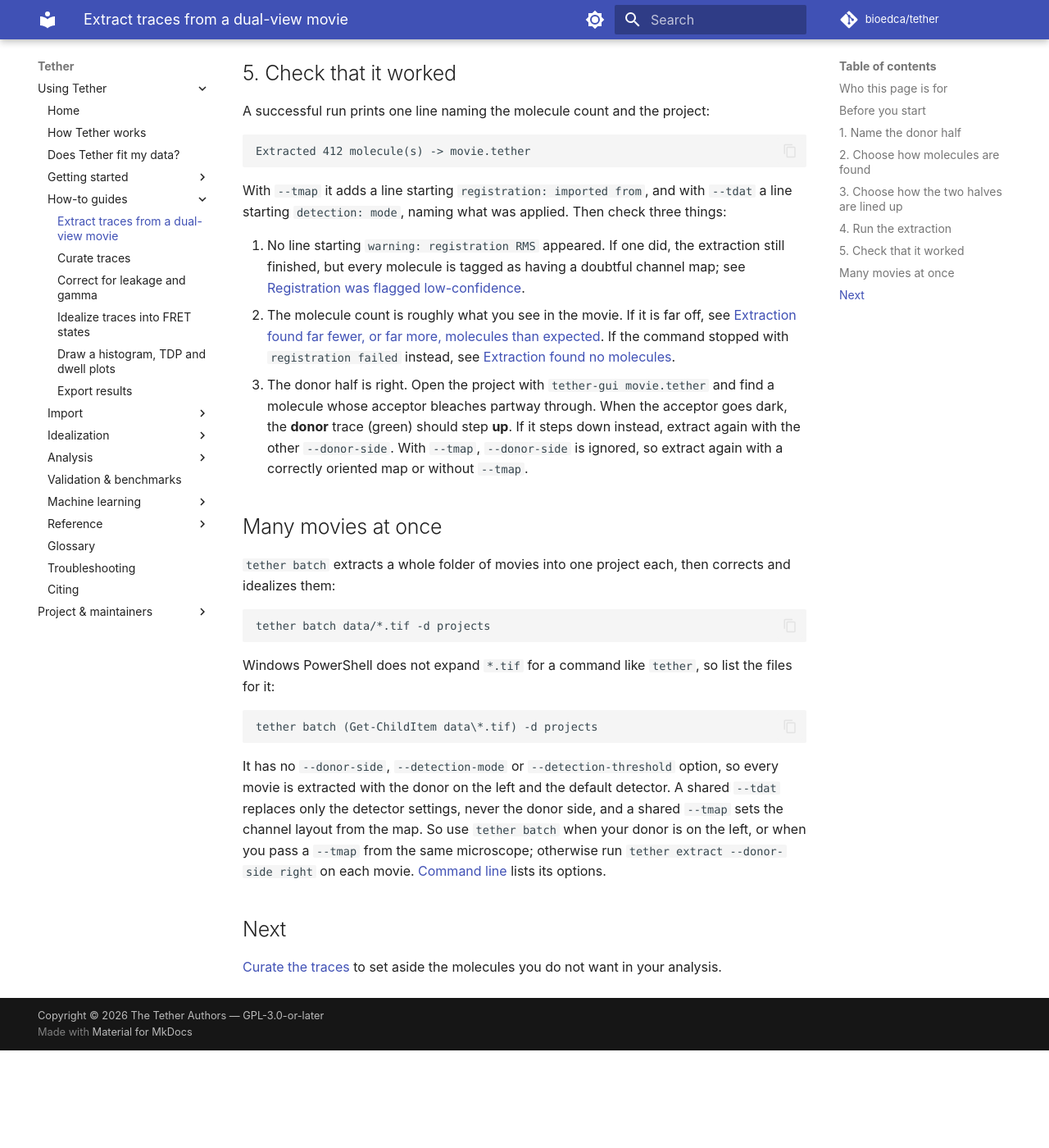
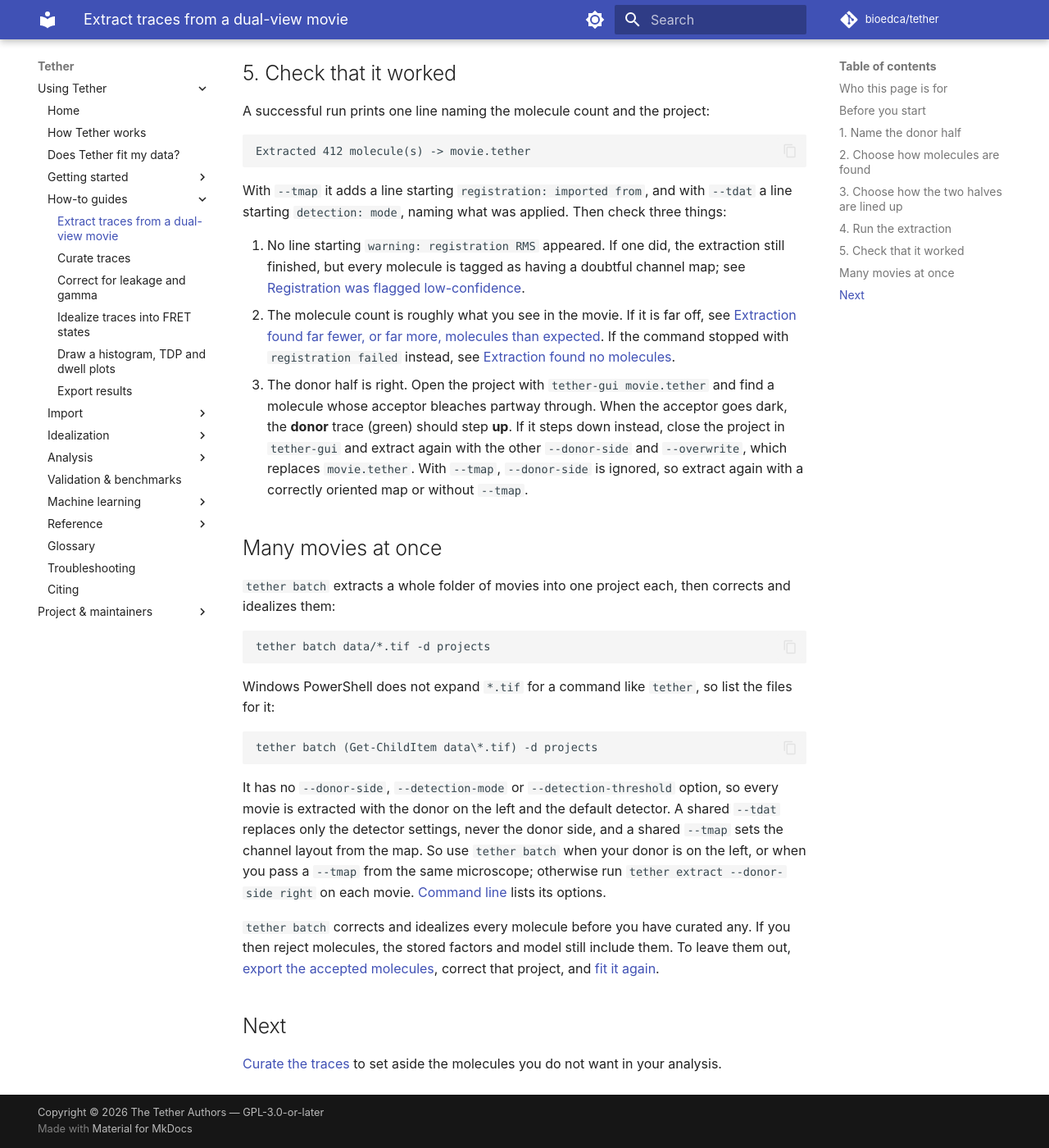
Before and after one commit to bioedca/tether, an MkDocs documentation site: the page built from docs/how-to/extract-traces.md, in a window 1280 px wide and 1400 px high, scrolled down 2217 px. Shown: the whole window at 82% size. Built offline with MkDocs 1.6.1 and Material for MkDocs 9.7.7, drawn with Linux system fonts in a browser that asks for light colours; comment, search, counter and statistics services are not loaded; the version menu is left out; before the commit the page ends 3498 px from its top, so only the background shows below that.

Commit message:
docs(how-to): answer CodeRabbit review 2 (#177)
Re-extraction needs --overwrite and the project closed in tether-gui;
tether batch corrects and idealizes before curation, so point to the
subset, correct and refit path; the per-molecule gamma fallback applies
only when the dataset gamma was computed.

```diff
--- a/docs/how-to/extract-traces.md
+++ b/docs/how-to/extract-traces.md
@@ -111,9 +111,10 @@ starting `detection: mode`, naming what was applied. Then check three things:
    [Extraction found no molecules](../troubleshooting.md#extraction-found-no-molecules).
 3. The donor half is right. Open the project with `tether-gui movie.tether` and find a
    molecule whose acceptor bleaches partway through. When the acceptor goes dark, the
-   **donor** trace (green) should step **up**. If it steps down instead, extract again with
-   the other `--donor-side`. With `--tmap`, `--donor-side` is ignored, so extract again
-   with a correctly oriented map or without `--tmap`.
+   **donor** trace (green) should step **up**. If it steps down instead, close the project
+   in `tether-gui` and extract again with the other `--donor-side` and `--overwrite`, which
+   replaces `movie.tether`. With `--tmap`, `--donor-side` is ignored, so extract again with
+   a correctly oriented map or without `--tmap`.
 
 ## Many movies at once
 
@@ -139,6 +140,12 @@ you pass a `--tmap` from the same microscope; otherwise run `tether extract --do
 right` on each movie. [Command
 line](../cli.md#tether-batch) lists its options.
 
+`tether batch` corrects and idealizes every molecule before you have curated any. If you then
+reject molecules, the stored factors and model still include them. To leave them out,
+[export the accepted molecules](apply-corrections.md#leave-out-the-molecules-you-rejected),
+correct that project, and
+[fit it again](idealize.md#after-you-change-the-project).
+
 ## Next
 
 [Curate the traces](curate-traces.md) to set aside the molecules you do not want in your
```
Also changed, not shown: docs/how-to/apply-corrections.md (+3 -2 lines).
